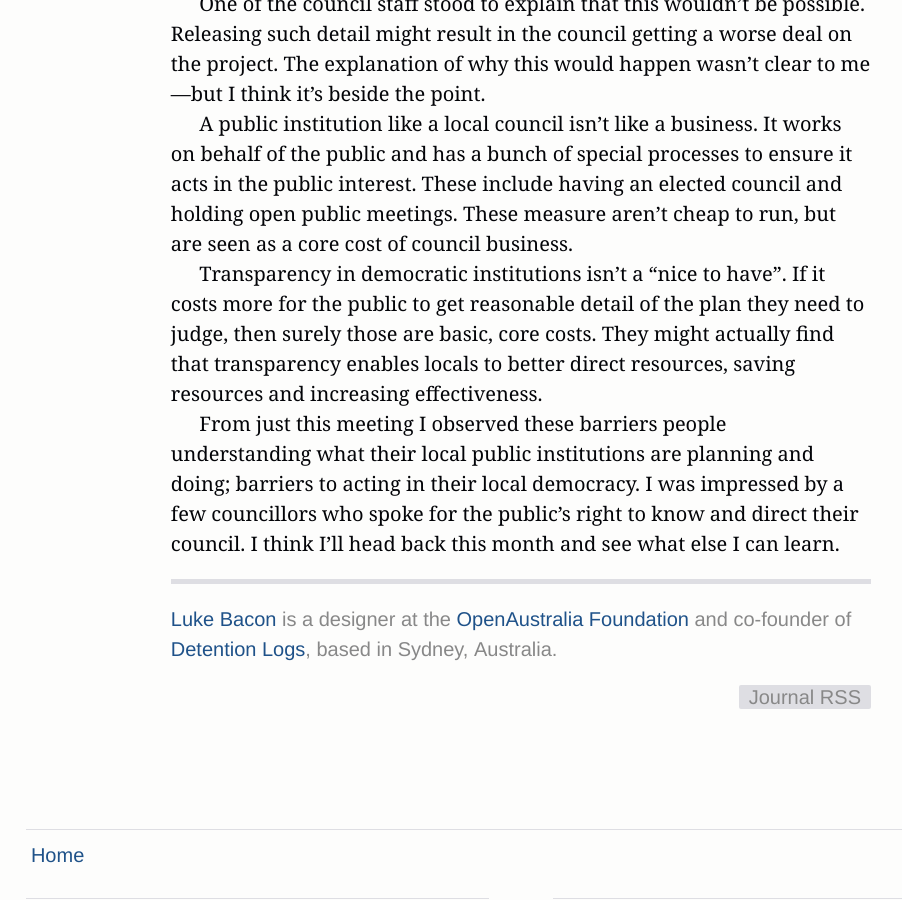
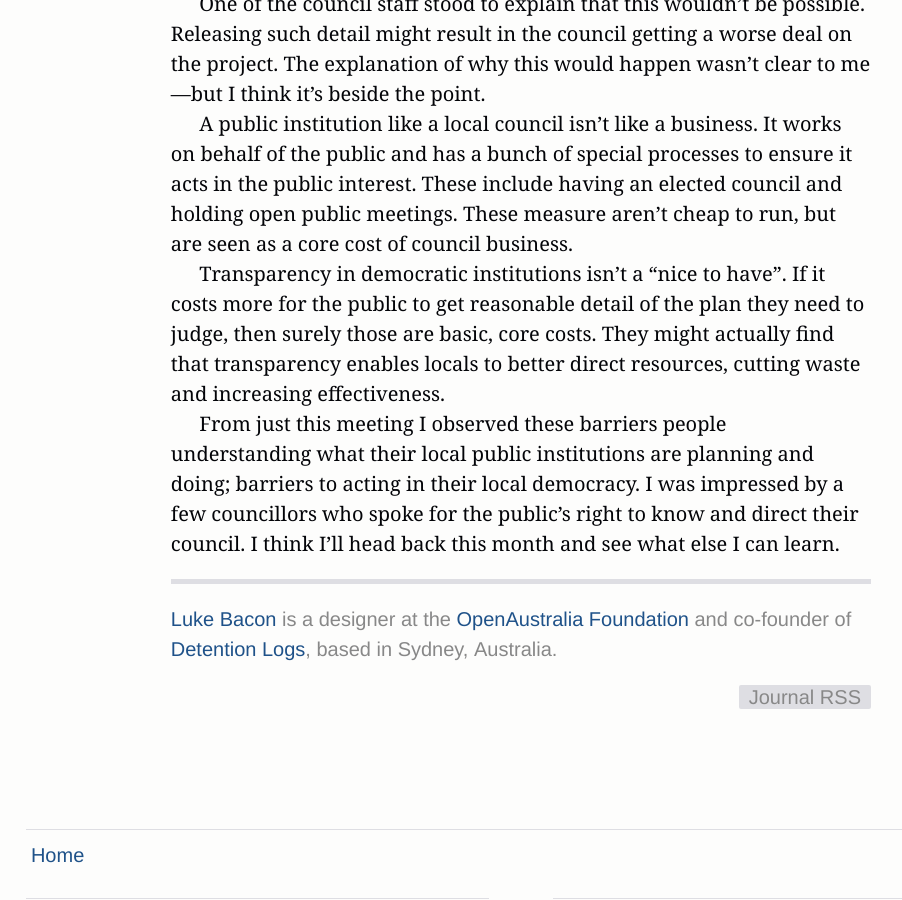
Before and after one commit to equivalentideas/home, a Jekyll site: the page built from _posts/2016-02-29-waverley-council-meeting.markdown, in a window 1280 px wide and 900 px high, scrolled down 3273 px. Shown: the whole window, without its empty margins (119-1021 px from the left). Built offline with Jekyll 4.4.1, drawn with Linux system fonts in a browser that asks for light colours; nearby versions of some CDN libraries.

Commit message:
Rephrase for clarity

```diff
--- a/_posts/2016-02-29-waverley-council-meeting.markdown
+++ b/_posts/2016-02-29-waverley-council-meeting.markdown
@@ -136,7 +136,7 @@ If it costs more for the public to get reasonable detail
 of the plan they need to judge,
 then surely those are basic, core costs.
 They might actually find that transparency enables locals to
-better direct resources, saving resources and increasing effectiveness.
+better direct resources, cutting waste and increasing effectiveness.
 
 From just this meeting I observed these barriers
 people understanding what their local public institutions are planning and doing;
```
